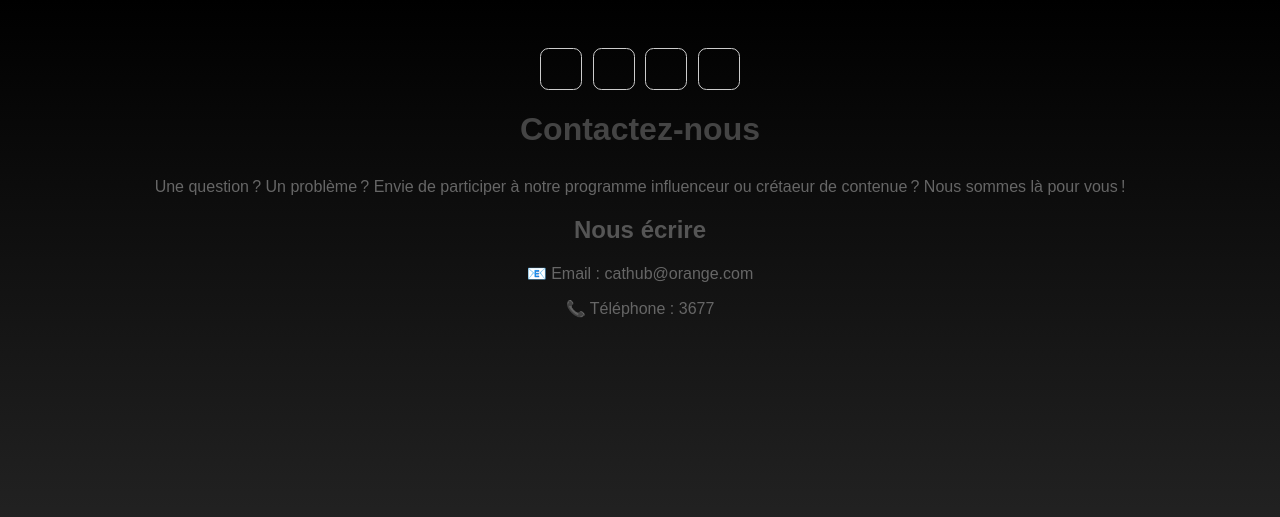
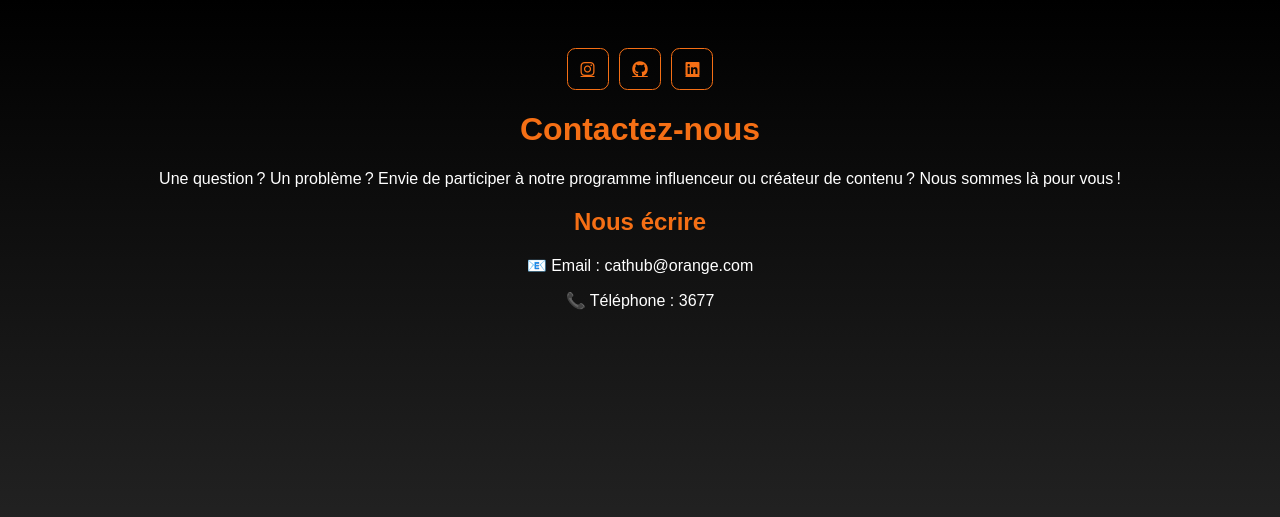
Before and after one commit to 5pierre/TD-GROUPE-8, a PHP site: page /view/contact.php in a window 1280 px wide. Shown: the top 517 px of the page. Run offline with PHP 8.4, Linux system fonts and the light colour scheme.

Commit message:
Commit style accueil et autres

```diff
--- a/model/bdd.php
+++ b/model/bdd.php
@@ -13,7 +13,7 @@ class Bdd{
     {
         try
         {
-            $bdd = new PDO("pgsql:host=localhost;port=5432;dbname=cathub","postgres","8029");
+            $bdd = new PDO("pgsql:host=localhost;port=5432;dbname=Cathub","postgres","0123456789");
             return $bdd;
 
         }
--- a/view/acceuil.php
+++ b/view/acceuil.php
@@ -24,7 +24,7 @@
             </div>
             <div class="rightcontainer">
                 <div class="containimg">
-                    <img src="view/images/Cat4.jpg" class="cat4">
+                    <img src="view/images/p.png" class="cat4">
                     <img src="view/images/XCat.png" class="xcat">
                 </div>
             </div>
--- a/view/contact.php
+++ b/view/contact.php
@@ -1,15 +1,17 @@
-<link rel="stylesheet" href="view/styles/styleContact.css">
+<head>
+    <link rel="stylesheet" href="https://cdnjs.cloudflare.com/ajax/libs/font-awesome/6.0.0-beta3/css/all.min.css">
+    <link rel="stylesheet" href="view/styles/styleContact.css">
+</head>
 
 <body>
     <main id="contact-page">
         <div class="social-icons">
-            <a href="#" class="icon"><i class="fa-brands fa-instagram"></i></a>
-            <a href="#" class="icon"><i class="fa-brands fa-facebook-f"></i></a>
-            <a href="https://github.com/5pierre/TD-GROUPE-8" class="icon"><i class="fa-brands fa-github"></i></a>
-            <a href="https://fr.linkedin.com/in/pierre-louis-lieske-7376562a3?trk=people-guest_people_search-card" class="icon"><i class="fa-brands fa-linkedin-in"></i></a>
+            <a href="https://www.instagram.com" class="icon"><i class="fab fa-instagram"></i></a>
+            <a href="https://github.com/5pierre/TD-GROUPE-8" class="icon"><i class="fab fa-github"></i></a>
+            <a href="https://fr.linkedin.com/in/pierre-louis-lieske-7376562a3?trk=people-guest_people_search-card" class="icon"><i class="fab fa-linkedin"></i></a>
         </div>
         <h1>Contactez-nous</h1>
-        <p>Une question ? Un problème ? Envie de participer à notre programme influenceur ou crétaeur de contenue ? Nous sommes là pour vous !</p>
+        <p>Une question ? Un problème ? Envie de participer à notre programme influenceur ou créateur de contenu ? Nous sommes là pour vous !</p>
         <section class="contact-info">
             <h2>Nous écrire</h2>
             <p>📧 Email : cathub@orange.com</p>
--- a/view/styles/styleContact.css
+++ b/view/styles/styleContact.css
@@ -11,8 +11,8 @@ body {
 }
 
 .social-icons a{
-    border: 1px solid #ccc;
-    color: white;
+    border: 1px solid #f56f15;
+    color: #f56f15;
     border-radius: 20%;
     display: inline-flex;
     justify-content: center;
@@ -22,27 +22,22 @@ body {
     height: 40px;
 }
 
+h2,h1 {
+    color: #f56f15;
+}
+
+p {
+    color: #ffffff;
+}
+
 #contact-page {
     font-family: Arial, sans-serif;
     text-align: center;
     padding: 20px;
 }
 
-#contact-page h1 {
-    color: #444;
-    margin-bottom: 30px;
-}
-
-#contact-page p {
-    color: #666;
-}
-
 #contact-page .contact-info {
     margin-bottom: 30px;
-}
-
-#contact-page h2 {
-    color: #555;
 }
 
 #contact-page form {
--- a/view/styles/styleFAQ.css
+++ b/view/styles/styleFAQ.css
@@ -48,7 +48,7 @@ body{
 .submit-button {
     padding: 10px;
     background-color: #f56f15;
-    box-shadow: 0 4px 6px rgba(0.1, 0.1, 0.1, 0.1);
+    box-shadow: 0 0px 40px 5px rgba(255, 255, 255, 0.1);
     color: black;
     border: none;
     border-radius: 4px;
@@ -67,7 +67,7 @@ body{
 .close-button {
     padding: 10px;
     background-color: rgb(75, 75, 75);
-    box-shadow: 0 4px 6px rgba(0.1, 0.1, 0.1, 0.1);
+    box-shadow: 0 0px 40px 5px rgba(255, 255, 255, 0.1);
     color: white;
     border: none;
     border-radius: 4px;
```
Also changed, not shown: view/styles/stylemyvideo.css (+9 -0 lines), view/styles/stylesacceuil.css (+4 -3 lines), view/styles/stylevideosolo.css (+15 -7 lines), view/video.php (+11 -9 lines), view/videoSolo.php (+3 -30 lines), view/images/p.png (added).
